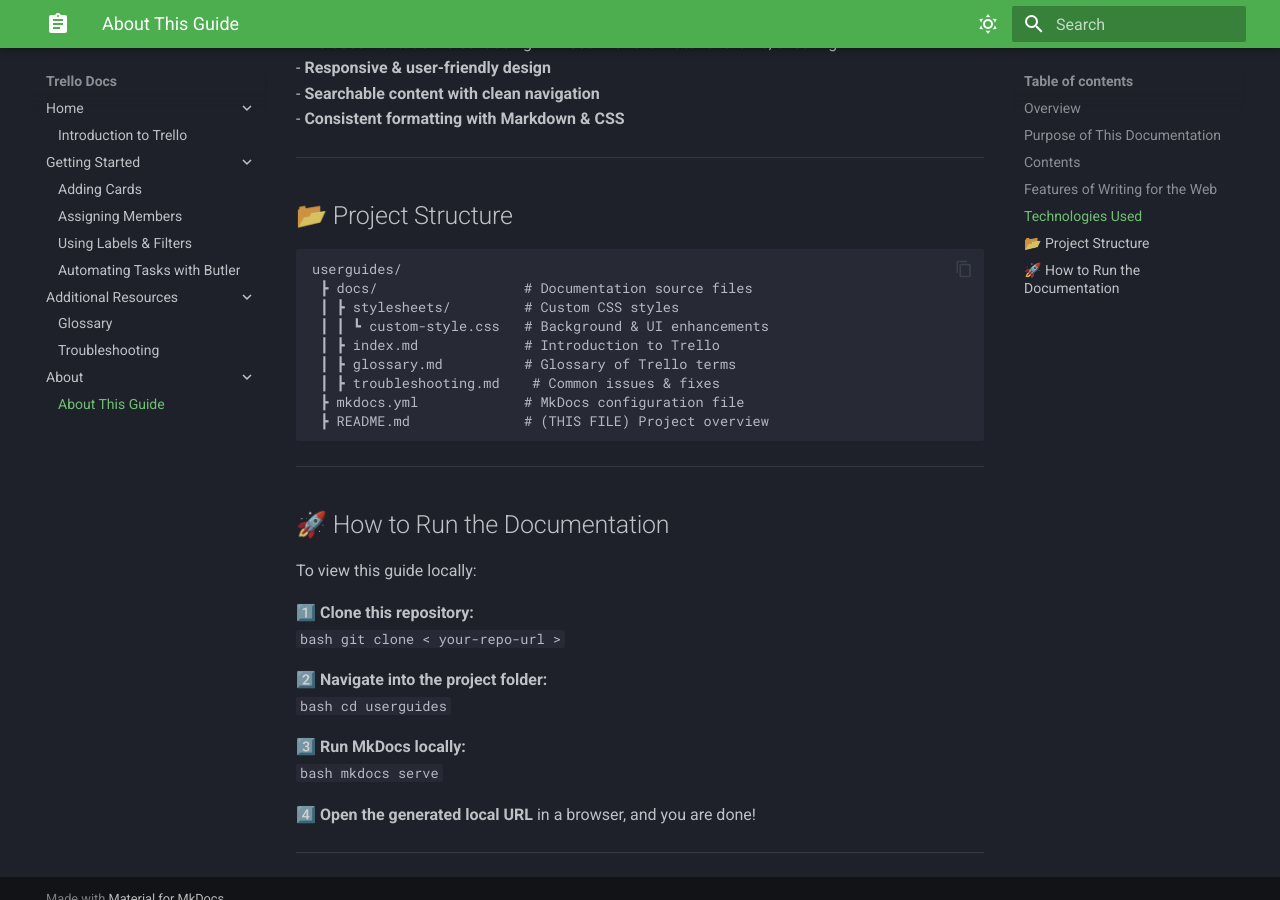
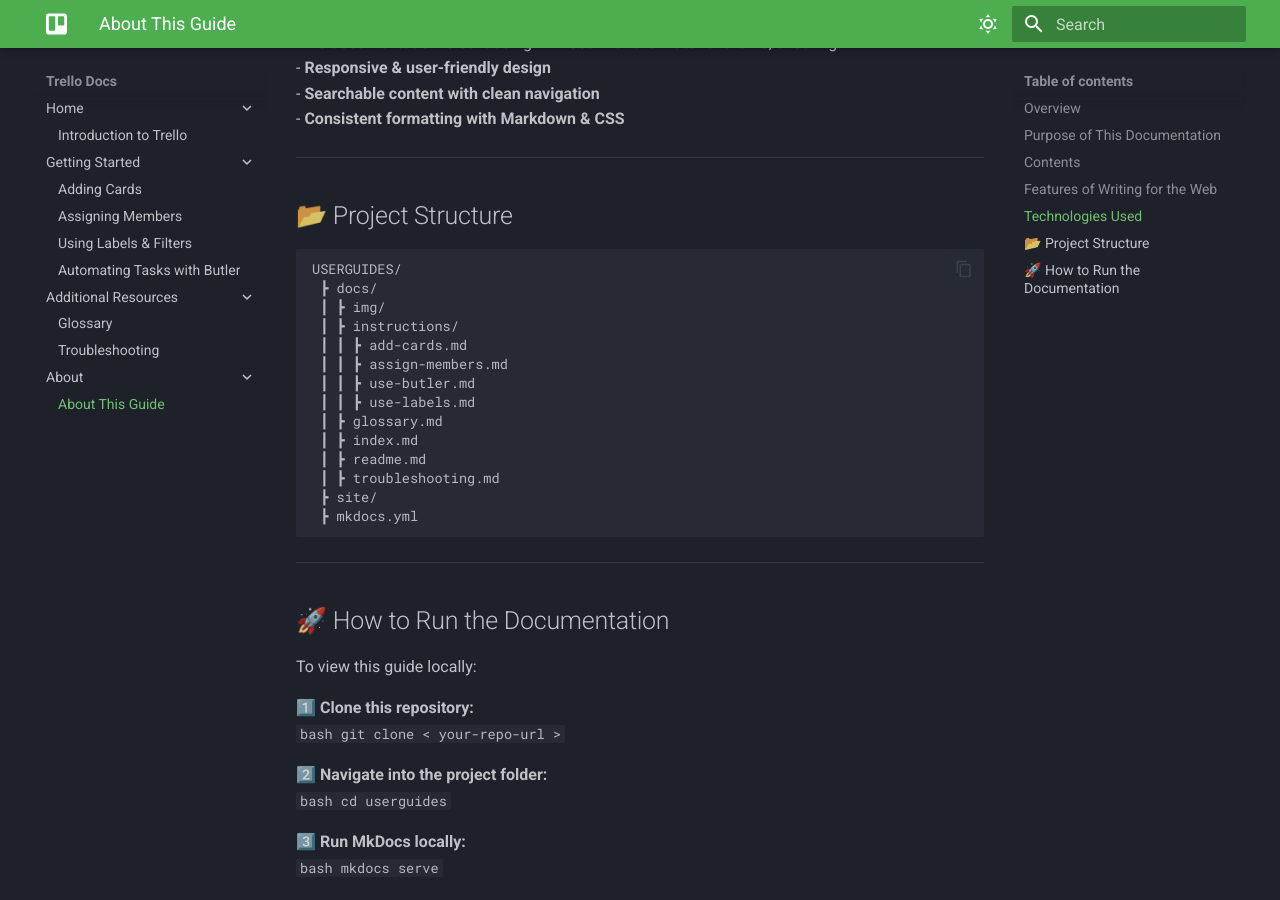
Before and after one commit to Addyware/userguides, an MkDocs documentation site: the page built from docs/readme.md, in a window 1280 px wide and 900 px high, scrolled down 1026 px. Built offline with MkDocs 1.6.1 and Material for MkDocs 9.7.7, drawn with Linux system fonts in a browser that asks for light colours.

Commit message:
Updated icon to trello icon

````diff
--- a/docs/readme.md
+++ b/docs/readme.md
@@ -36,15 +36,20 @@
 
 ## 📂 Project Structure
 ```
-userguides/
- ┣ docs/                  # Documentation source files
- ┃ ┣ stylesheets/         # Custom CSS styles
- ┃ ┃ ┗ custom-style.css   # Background & UI enhancements
- ┃ ┣ index.md             # Introduction to Trello
- ┃ ┣ glossary.md          # Glossary of Trello terms
- ┃ ┣ troubleshooting.md    # Common issues & fixes
- ┣ mkdocs.yml             # MkDocs configuration file
- ┣ README.md              # (THIS FILE) Project overview
+USERGUIDES/
+ ┣ docs/
+ ┃ ┣ img/
+ ┃ ┣ instructions/
+ ┃ ┃ ┣ add-cards.md
+ ┃ ┃ ┣ assign-members.md
+ ┃ ┃ ┣ use-butler.md
+ ┃ ┃ ┣ use-labels.md
+ ┃ ┣ glossary.md
+ ┃ ┣ index.md
+ ┃ ┣ readme.md
+ ┃ ┣ troubleshooting.md
+ ┣ site/
+ ┣ mkdocs.yml
 ```
 
 ---
--- a/mkdocs.yml
+++ b/mkdocs.yml
@@ -26,7 +26,7 @@
     - content.admonitions
 
   icon:
-    logo: material/clipboard-text
+    logo: fontawesome/brands/trello  # Updated to Trello icon
 
   font:
     text: Roboto
````
